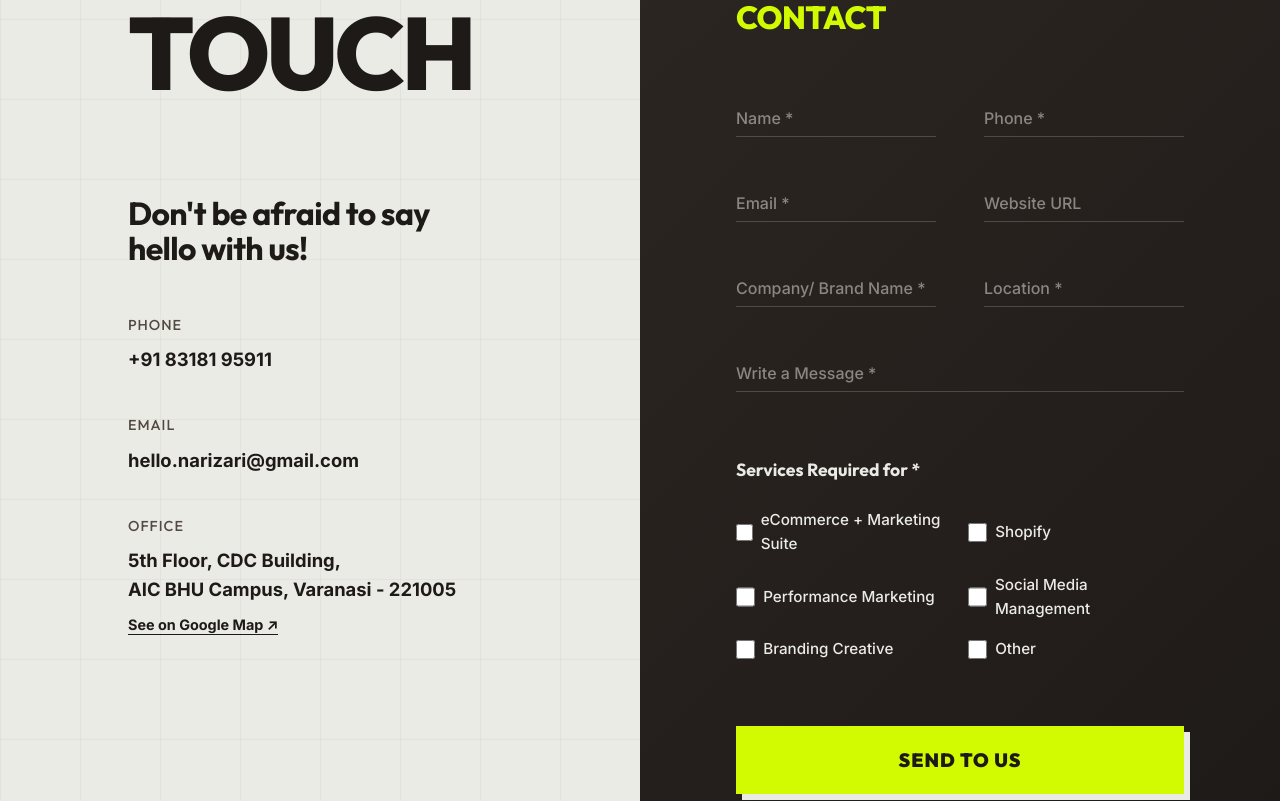
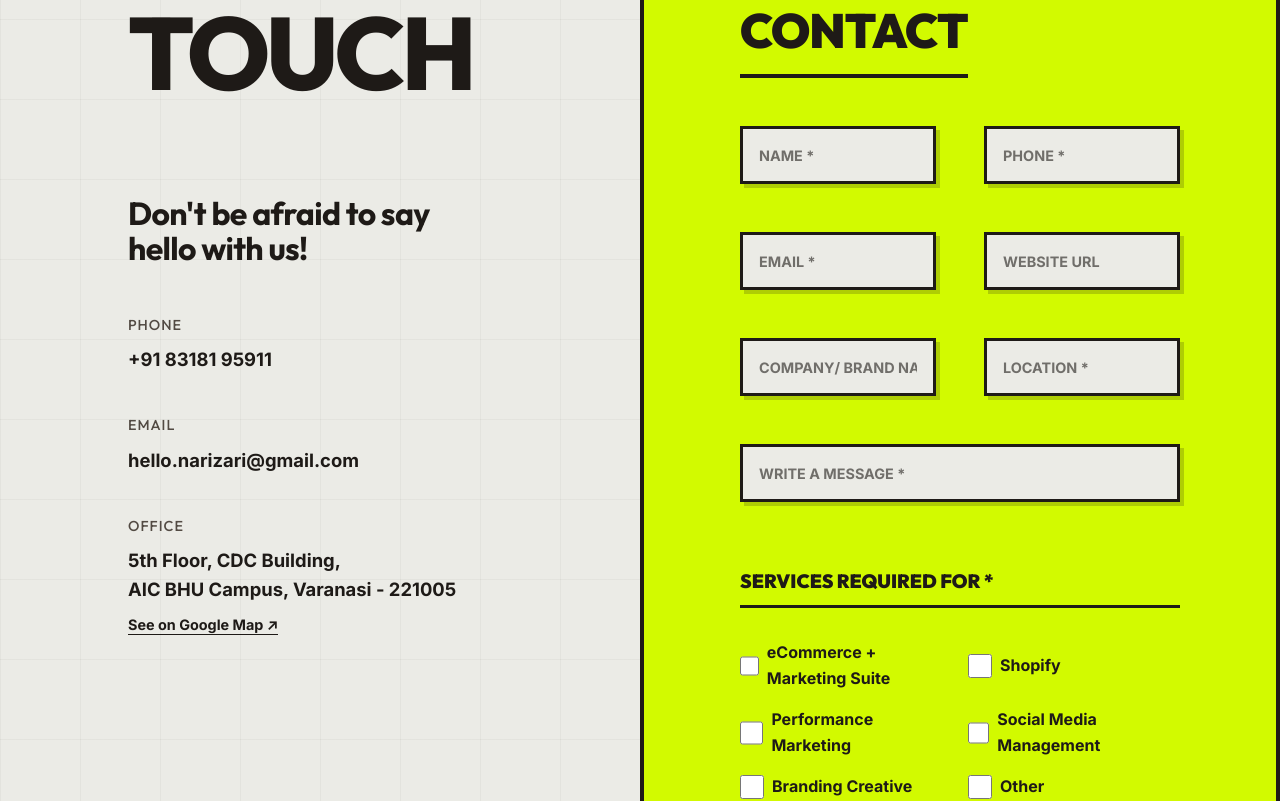
Before and after one commit to nihalkumar5/narizari_new, a Next.js app: page /contact in a window 1280 px wide. Shown: the part 461-1262 px from the top of the page. Built offline with nearby package versions, Linux system fonts and the light colour scheme; a web font is replaced by a local one.

Commit message:
Update contact form to Brutalism styling with lime bg and black CTA

```diff
--- a/src/app/contact/contact.css
+++ b/src/app/contact/contact.css
@@ -125,21 +125,27 @@
 }
 
 .contact-form-container {
-  background: linear-gradient(135deg, var(--color-navy-light) 0%, var(--color-navy) 100%);
-  color: var(--color-bg-start);
+  background-color: var(--color-accent);
+  color: var(--color-navy);
   padding: 5rem 6rem;
   flex-grow: 1;
   display: flex;
   flex-direction: column;
+  border: 4px solid var(--color-navy);
+  box-shadow: 16px 16px 0px var(--color-navy);
 }
 
 .contact-form-title {
   font-family: var(--font-heading);
-  font-size: 2rem;
-  font-weight: 800;
-  margin-bottom: 4rem;
-  color: var(--color-accent);
+  font-size: 3rem;
+  font-weight: 900;
+  margin-bottom: 3rem;
+  color: var(--color-navy);
   text-transform: uppercase;
+  border-bottom: 4px solid var(--color-navy);
+  padding-bottom: 1rem;
+  display: inline-block;
+  width: max-content;
 }
 
 .contact-form {
@@ -160,23 +166,29 @@
 
 .form-input {
   width: 100%;
-  background: transparent;
-  border: none;
-  border-bottom: 1px solid rgba(235, 235, 230, 0.2); /* Soft cream border */
-  color: var(--color-bg-start);
-  padding: 0.5rem 0;
+  background: var(--color-bg-start);
+  border: 3px solid var(--color-navy);
+  color: var(--color-navy);
+  padding: 1rem;
   font-size: 1rem;
   font-family: var(--font-body);
+  font-weight: 600;
+  box-shadow: 4px 4px 0px rgba(30, 26, 23, 0.2);
+  transition: all 0.2s ease;
 }
 
 .form-input:focus {
   outline: none;
-  border-bottom-color: var(--color-accent);
+  background: #fff;
+  box-shadow: 8px 8px 0px var(--color-navy);
+  transform: translate(-4px, -4px);
 }
 
 .form-input::placeholder {
-  color: rgba(235, 235, 230, 0.5);
-  font-weight: 500;
+  color: rgba(30, 26, 23, 0.6);
+  font-weight: 700;
+  text-transform: uppercase;
+  font-size: 0.9rem;
 }
 
 /* Full width inputs */
@@ -194,10 +206,14 @@
 
 .checkbox-group-title {
   font-family: var(--font-heading);
-  font-weight: 700;
-  font-size: 1.1rem;
-  color: var(--color-bg-start);
-  margin-bottom: 0.5rem;
+  font-weight: 900;
+  font-size: 1.2rem;
+  color: var(--color-navy);
+  text-transform: uppercase;
+  margin-bottom: 1rem;
+  border-bottom: 3px solid var(--color-navy);
+  padding-bottom: 0.5rem;
+  display: inline-block;
 }
 
 .checkbox-list {
@@ -210,40 +226,44 @@
   display: flex;
   align-items: center;
   gap: 0.5rem;
-  color: var(--color-bg-start);
-  font-weight: 500;
+  color: var(--color-navy);
+  font-weight: 700;
   cursor: pointer;
-  font-size: 0.95rem;
+  font-size: 1rem;
 }
 
 .checkbox-item input[type="checkbox"] {
-  accent-color: var(--color-accent);
-  width: 1.2rem;
-  height: 1.2rem;
+  accent-color: var(--color-navy);
+  width: 1.5rem;
+  height: 1.5rem;
   cursor: pointer;
+  border: 3px solid var(--color-navy);
 }
 
 .form-submit-btn {
-  background-color: var(--color-accent);
-  color: var(--color-navy);
+  background-color: var(--color-navy);
+  color: var(--color-bg-start);
   font-family: var(--font-heading);
-  font-size: 1.2rem;
+  font-size: 1.4rem;
   font-weight: 900;
   text-transform: uppercase;
-  padding: 1.2rem 2rem;
-  border: 3px solid var(--color-accent);
-  margin-top: 1rem;
+  padding: 1.5rem 2rem;
+  border: 4px solid var(--color-navy);
+  margin-top: 2rem;
   cursor: pointer;
   transition: all 0.15s cubic-bezier(0.25, 1, 0.5, 1);
-  box-shadow: 6px 6px 0px var(--color-bg-start);
-  letter-spacing: 1px;
+  box-shadow: 8px 8px 0px rgba(30, 26, 23, 0.5);
+  letter-spacing: 2px;
 }
 
 .form-submit-btn:hover {
-  transform: translate(6px, 6px);
-  box-shadow: 0px 0px 0px var(--color-bg-start);
-  background-color: transparent;
-  color: var(--color-accent);
+  transform: translate(4px, 4px);
+  box-shadow: 4px 4px 0px rgba(30, 26, 23, 0.5);
+}
+
+.form-submit-btn:active {
+  transform: translate(8px, 8px);
+  box-shadow: 0px 0px 0px rgba(30, 26, 23, 0.5);
 }
 
 /* RESPONSIVE */
```
